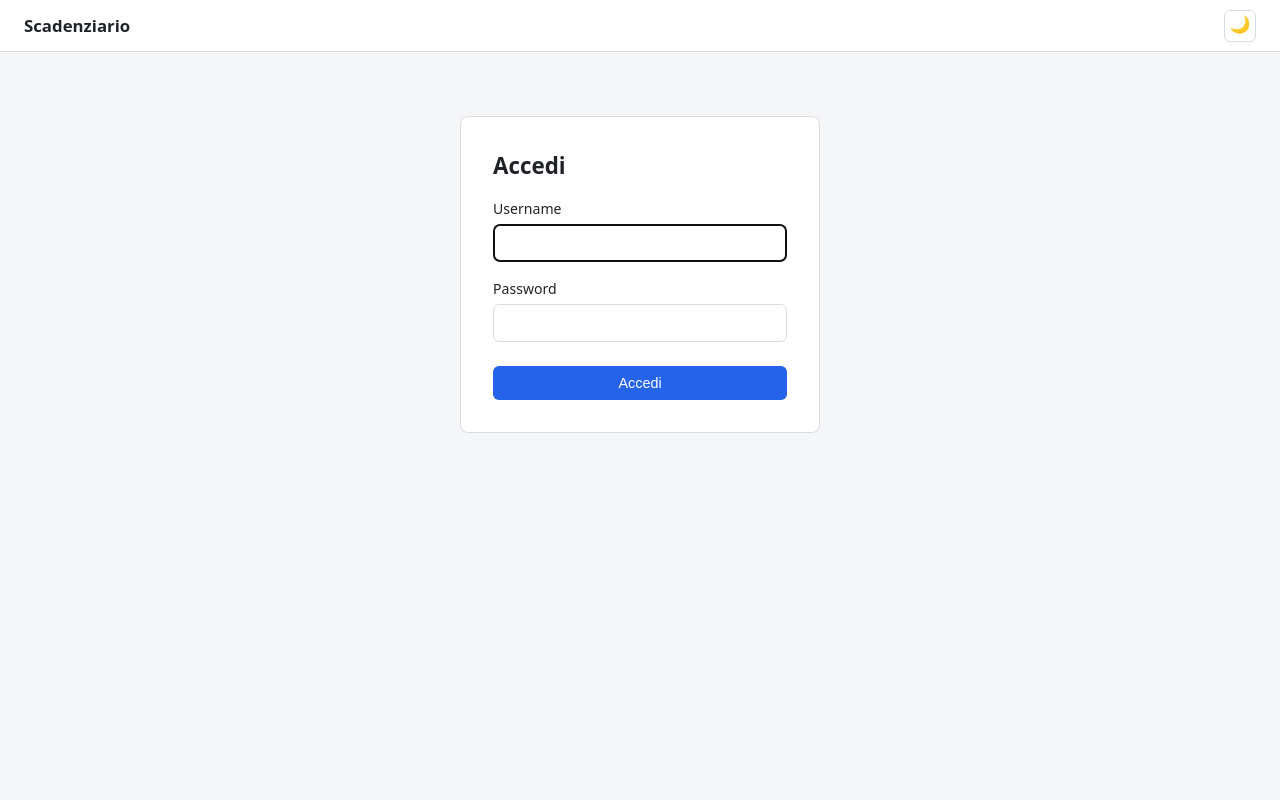
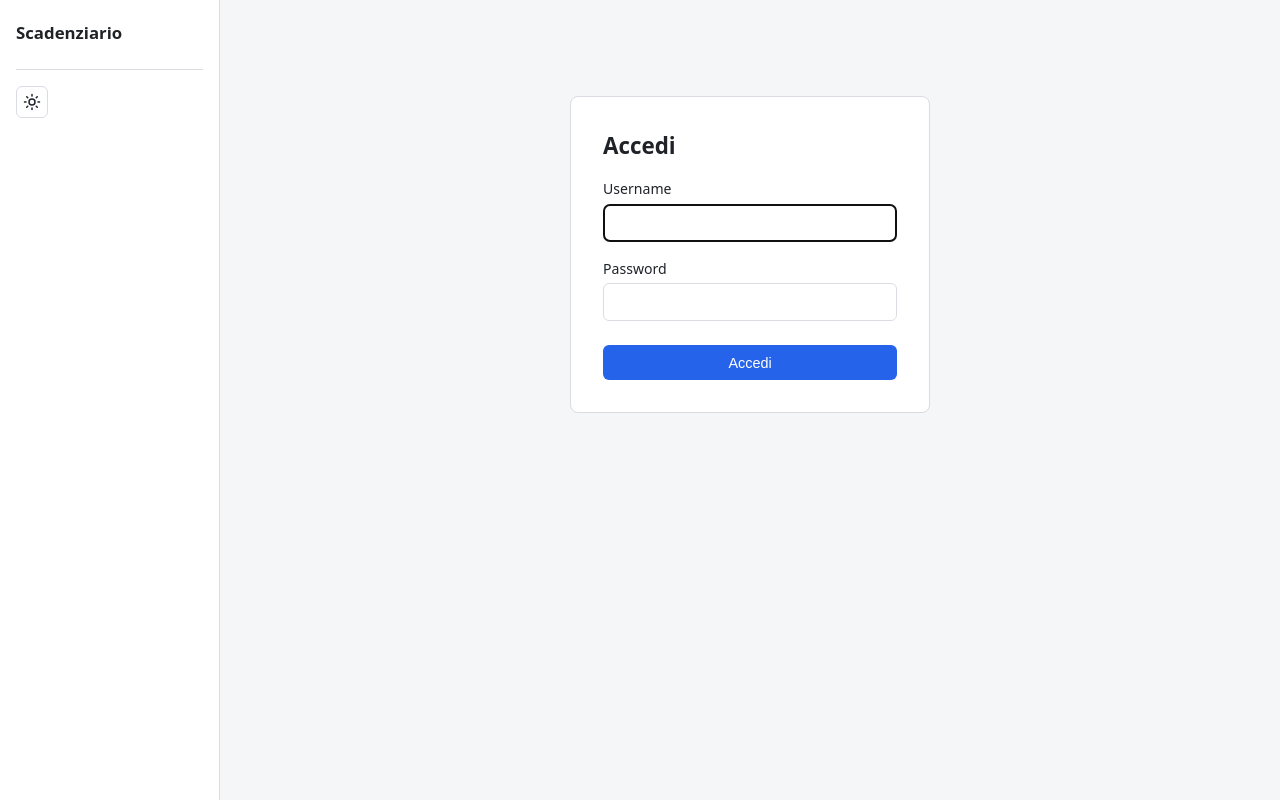
Before and after one commit to wtrucci/scadenziario, a FastAPI app: page /login in a window 1280 px wide. Run offline with FastAPI, Linux system fonts and the light colour scheme; parts of the project's set-up code (start-up, migrations or seed data) failed here and were passed over.

Commit message:
Replace top navbar with a sidebar layout and modernize icons
Nav links (Dashboard, Servizi, Clienti, Riepilogo da fatturare) now
live in a persistent left sidebar with active-link highlighting,
collapsing to a horizontal bar on narrow screens. Emoji icons are
replaced with inline SVGs, and the theme toggle switches between
sun/moon icons via CSS instead of swapping emoji text.

```diff
--- a/app/static/css/style.css
+++ b/app/static/css/style.css
@@ -102,16 +102,7 @@ body {
 a { color: var(--primary); }
 a:hover { color: var(--primary-hover); }
 
-/* ------------------------------------------------------------------ Topbar */
-
-.topbar {
-    display: flex;
-    align-items: center;
-    justify-content: space-between;
-    padding: 0.6rem 1.5rem;
-    background: var(--surface);
-    border-bottom: 1px solid var(--border);
-}
+/* ------------------------------------------------------------------ Sidebar */
 
 .brand {
     font-weight: 700;
@@ -120,23 +111,18 @@ a:hover { color: var(--primary-hover); }
     text-decoration: none;
 }
 
-.topbar-right {
-    display: flex;
-    align-items: center;
-    gap: 1rem;
+.nav-user { color: var(--muted); }
+
+/* Inline SVG icons (sidebar nav + theme toggle) — no icon font/library. */
+.icon {
+    width: 18px;
+    height: 18px;
+    flex-shrink: 0;
 }
 
-.topbar-nav {
-    display: flex;
-    align-items: center;
-    gap: 1rem;
-    font-size: 0.9rem;
-}
-
-.nav-sep { color: var(--border); }
-.nav-user { color: var(--muted); }
-
-/* Light/dark theme toggle (icon-only button, top right). */
+/* Light/dark theme toggle (icon-only button). Both icons are always in the
+   DOM; only the one matching the CURRENT theme is shown, i.e. the icon
+   represents "this is the active mode", not "click to switch to this". */
 .theme-toggle {
     display: inline-flex;
     align-items: center;
@@ -147,17 +133,96 @@ a:hover { color: var(--primary-hover); }
     background: none;
     border: 1px solid var(--border);
     border-radius: 6px;
-    font-size: 1.05rem;
-    line-height: 1;
     cursor: pointer;
     color: var(--text);
 }
 
 .theme-toggle:hover { background: var(--bg); }
 
+.theme-toggle .icon-moon { display: none; }
+:root[data-theme="dark"] .theme-toggle .icon-sun { display: none; }
+:root[data-theme="dark"] .theme-toggle .icon-moon { display: inline-block; }
+
+.app-shell {
+    display: flex;
+    align-items: flex-start;
+    min-height: 100vh;
+}
+
+.sidebar {
+    width: 220px;
+    flex-shrink: 0;
+    display: flex;
+    flex-direction: column;
+    gap: 1.5rem;
+    min-height: 100vh;
+    padding: 1.25rem 1rem;
+    background: var(--surface);
+    border-right: 1px solid var(--border);
+}
+
+.sidebar-nav {
+    display: flex;
+    flex-direction: column;
+    gap: 0.15rem;
+    flex: 1;
+}
+
+.sidebar-nav a {
+    display: flex;
+    align-items: center;
+    gap: 0.6rem;
+    padding: 0.55rem 0.75rem;
+    border-radius: 6px;
+    color: var(--text);
+    text-decoration: none;
+    font-size: 0.92rem;
+}
+
+.sidebar-nav a:hover { background: var(--bg); }
+
+.sidebar-nav a.active {
+    background: var(--badge-tipo-bg);
+    color: var(--badge-tipo-text);
+    font-weight: 600;
+}
+
+.sidebar-footer {
+    display: flex;
+    align-items: center;
+    justify-content: space-between;
+    gap: 0.75rem;
+    padding-top: 1rem;
+    border-top: 1px solid var(--border);
+}
+
+.sidebar-user {
+    display: flex;
+    align-items: center;
+    gap: 0.6rem;
+    font-size: 0.85rem;
+}
+
+@media (max-width: 720px) {
+    .app-shell { flex-direction: column; }
+    .sidebar {
+        width: 100%;
+        min-height: auto;
+        flex-direction: row;
+        flex-wrap: wrap;
+        align-items: center;
+        border-right: none;
+        border-bottom: 1px solid var(--border);
+    }
+    .sidebar-nav { flex-direction: row; overflow-x: auto; }
+    .sidebar-footer { border-top: none; padding-top: 0; }
+}
+
 /* ------------------------------------------------------------------ Layout */
 
 .content {
+    flex: 1;
+    min-width: 0;
     max-width: 1000px;
     margin: 2rem auto;
     padding: 0 1.5rem;
--- a/app/templates/base.html
+++ b/app/templates/base.html
@@ -24,26 +24,47 @@
     <script src="https://cdn.jsdelivr.net/npm/flatpickr"></script>
 </head>
 <body>
-    <header class="topbar">
+    <div class="app-shell">
+        <aside class="sidebar">
             <a class="brand" href="/">Scadenziario</a>
-        <div class="topbar-right">
             {% if user is defined and user %}
-            <nav class="topbar-nav">
-                <a href="/">Dashboard</a>
-                <a href="/clienti">Clienti</a>
-                <a href="/servizi">Servizi</a>
-                <span class="nav-sep">|</span>
+            <nav class="sidebar-nav">
+                <a href="/" class="{{ 'active' if request.url.path == '/' else '' }}">
+                    <svg class="icon" viewBox="0 0 24 24" fill="none" stroke="currentColor" stroke-width="2" stroke-linecap="round" stroke-linejoin="round"><line x1="18" y1="20" x2="18" y2="10"/><line x1="12" y1="20" x2="12" y2="4"/><line x1="6" y1="20" x2="6" y2="14"/></svg>
+                    Dashboard
+                </a>
+                <a href="/servizi" class="{{ 'active' if request.url.path.startswith('/servizi') else '' }}">
+                    <svg class="icon" viewBox="0 0 24 24" fill="none" stroke="currentColor" stroke-width="2" stroke-linecap="round" stroke-linejoin="round"><path d="M22 19a2 2 0 0 1-2 2H4a2 2 0 0 1-2-2V5a2 2 0 0 1 2-2h5l2 3h9a2 2 0 0 1 2 2z"/></svg>
+                    Servizi
+                </a>
+                <a href="/clienti" class="{{ 'active' if request.url.path.startswith('/clienti') else '' }}">
+                    <svg class="icon" viewBox="0 0 24 24" fill="none" stroke="currentColor" stroke-width="2" stroke-linecap="round" stroke-linejoin="round"><path d="M17 21v-2a4 4 0 0 0-4-4H5a4 4 0 0 0-4 4v2"/><circle cx="9" cy="7" r="4"/><path d="M23 21v-2a4 4 0 0 0-3-3.87"/><path d="M16 3.13a4 4 0 0 1 0 7.75"/></svg>
+                    Clienti
+                </a>
+                <a href="/riepilogo" class="{{ 'active' if request.url.path.startswith('/riepilogo') else '' }}">
+                    <svg class="icon" viewBox="0 0 24 24" fill="none" stroke="currentColor" stroke-width="2" stroke-linecap="round" stroke-linejoin="round"><path d="M14 2H6a2 2 0 0 0-2 2v16a2 2 0 0 0 2 2h12a2 2 0 0 0 2-2V8z"/><polyline points="14 2 14 8 20 8"/><line x1="16" y1="13" x2="8" y2="13"/><line x1="16" y1="17" x2="8" y2="17"/></svg>
+                    Riepilogo da fatturare
+                </a>
+            </nav>
+            {% endif %}
+            <div class="sidebar-footer">
+                <button id="theme-toggle" class="theme-toggle" type="button"
+                        title="Cambia tema chiaro/scuro" aria-label="Cambia tema chiaro/scuro">
+                    <svg class="icon icon-sun" viewBox="0 0 24 24" fill="none" stroke="currentColor" stroke-width="2" stroke-linecap="round" stroke-linejoin="round"><circle cx="12" cy="12" r="4"/><path d="M12 2v2M12 20v2M4.93 4.93l1.41 1.41M17.66 17.66l1.41 1.41M2 12h2M20 12h2M6.34 17.66l-1.41 1.41M19.07 4.93l-1.41 1.41"/></svg>
+                    <svg class="icon icon-moon" viewBox="0 0 24 24" fill="none" stroke="currentColor" stroke-width="2" stroke-linecap="round" stroke-linejoin="round"><path d="M21 12.79A9 9 0 1 1 11.21 3 7 7 0 0 0 21 12.79z"/></svg>
+                </button>
+                {% if user is defined and user %}
+                <div class="sidebar-user">
                     <span class="nav-user">{{ user.username }}</span>
                     <a href="/logout">Esci</a>
-            </nav>
+                </div>
                 {% endif %}
-            <button id="theme-toggle" class="theme-toggle" type="button"
-                    title="Cambia tema chiaro/scuro" aria-label="Cambia tema chiaro/scuro"></button>
             </div>
-    </header>
+        </aside>
         <main class="content">
             {% block content %}{% endblock %}
         </main>
+    </div>
     <script>
         // Init flatpickr on every .date-picker input, in the current page and
         // in anything HTMX swaps in later (e.g. a form loaded into a fragment).
@@ -56,21 +77,21 @@
         document.addEventListener("htmx:afterSwap", function (e) { initDatePickers(e.target); });
 
         // Light/dark theme toggle. The initial data-theme attribute is set
-        // synchronously in <head> (see above) to avoid a flash on load; this
-        // just keeps the icon in sync and handles the click.
-        function syncThemeToggleIcon() {
+        // synchronously in <head> (see above) to avoid a flash on load. The
+        // sun/moon icon swap is pure CSS (see .icon-sun/.icon-moon); this only
+        // keeps the title in sync and handles the click.
+        function syncThemeToggleTitle() {
             var btn = document.getElementById("theme-toggle");
             var isDark = document.documentElement.getAttribute("data-theme") === "dark";
-            btn.textContent = isDark ? "☀️" : "🌙";
             btn.title = isDark ? "Passa al tema chiaro" : "Passa al tema scuro";
         }
         document.addEventListener("DOMContentLoaded", function () {
-            syncThemeToggleIcon();
+            syncThemeToggleTitle();
             document.getElementById("theme-toggle").addEventListener("click", function () {
                 var next = document.documentElement.getAttribute("data-theme") === "dark" ? "light" : "dark";
                 document.documentElement.setAttribute("data-theme", next);
                 localStorage.setItem("theme", next);
-                syncThemeToggleIcon();
+                syncThemeToggleTitle();
             });
         });
     </script>
```
Lines whose indentation alone changed are shown as unchanged.
